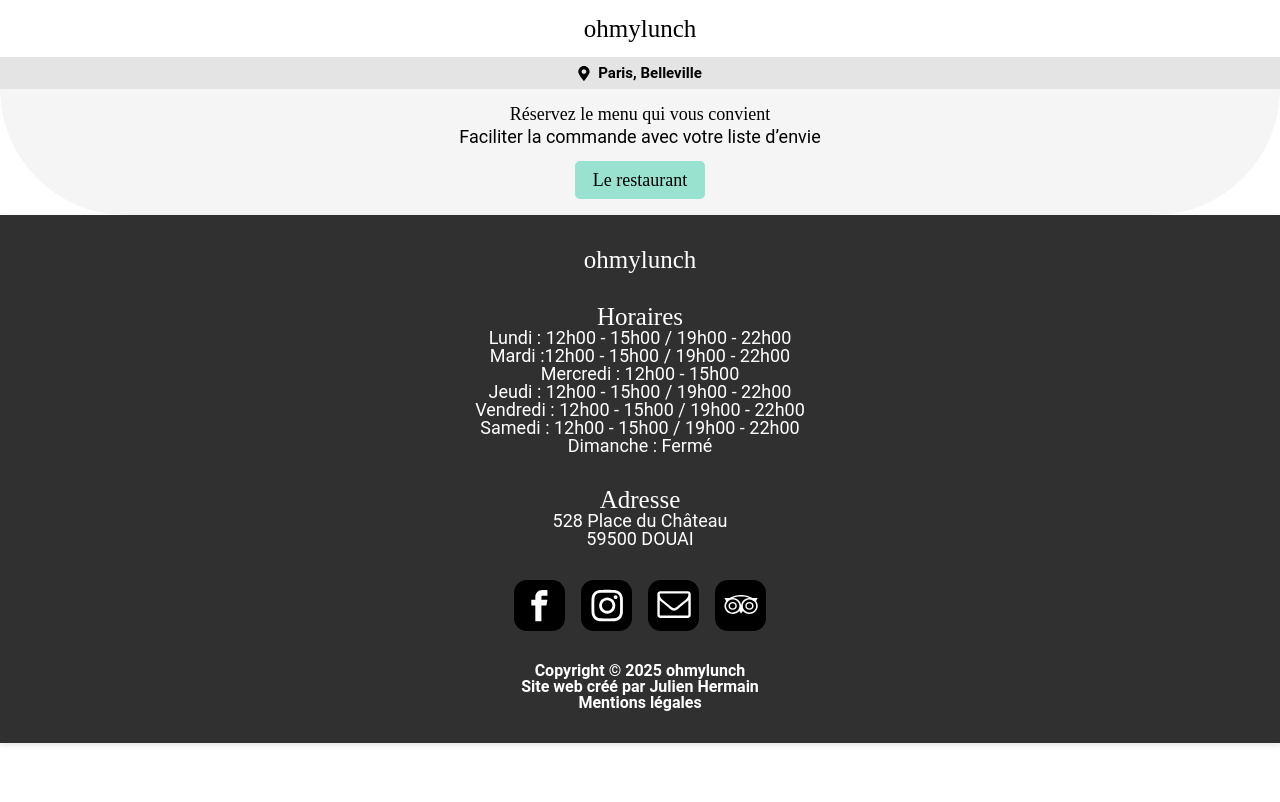
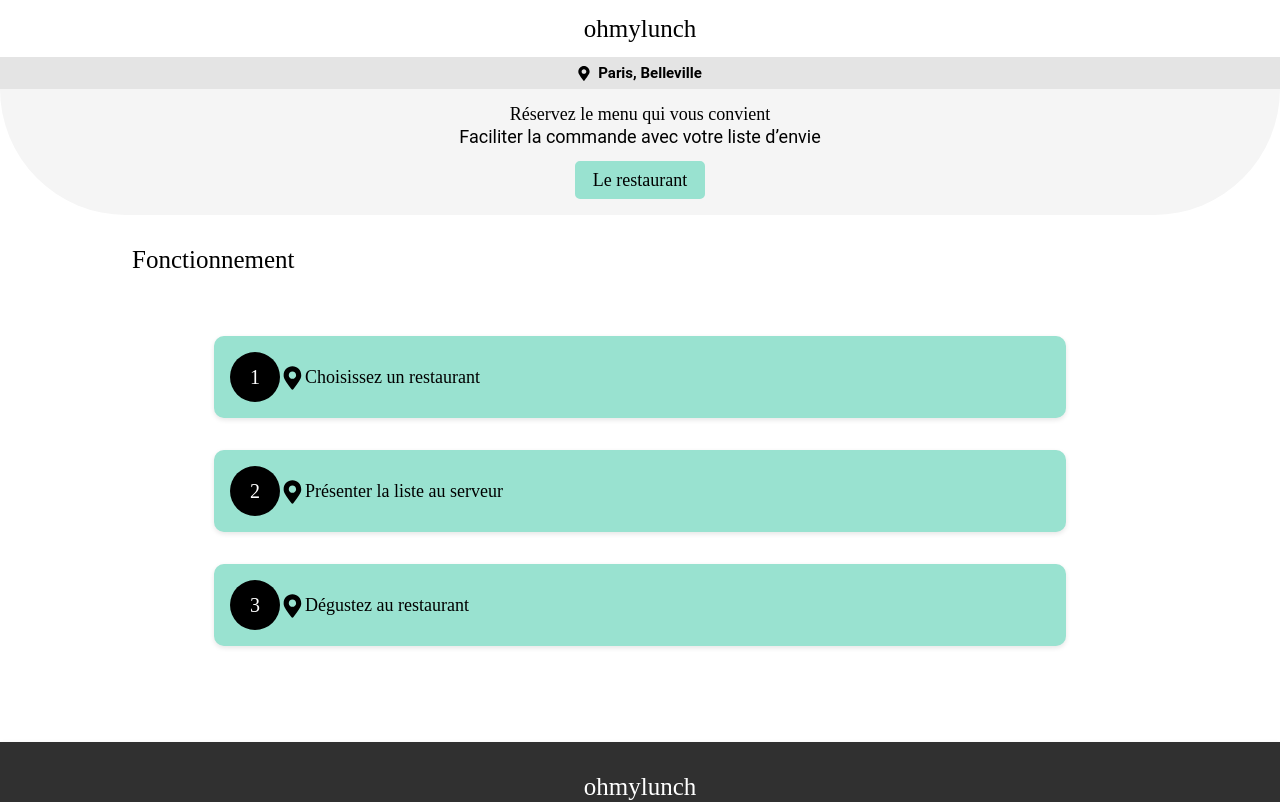
Before and after one commit to julien382/ohmylunch, a React (Vite) app: page / in a window 1280 px wide. Shown: the top 802 px of the page. Built offline with nearby package versions, Linux system fonts and the light colour scheme; a web font is replaced by a local one.

Commit message:
create Fonctionnement component

```diff
--- /dev/null
+++ b/src/components/Fonctionnement/Fonctionnement.jsx
@@ -0,0 +1,43 @@
+import './Fonctionnement.scss'
+import cityIcon from '../../assets/svg/city.svg';
+
+const Fonctionnement = () => {
+
+    return (
+        <div className='fonctionnement'>
+
+            <h2 className='fonctionnementTitle'>Fonctionnement</h2>
+
+            <div className="fonctionnementCards">
+                <div className="fonctionnementCard">
+                    <div className="fonctionnementCardNumber">
+                        <span>1</span>
+                    </div>
+                    <img src={cityIcon} alt="city" />
+                    <p>Choisissez un restaurant</p>
+                </div>
+
+                <div className="fonctionnementCard">
+                    <div className="fonctionnementCardNumber">
+                        <span>2</span>
+                    </div>
+                    <img src={cityIcon} alt="city" />
+                    <p>Présenter la liste au serveur</p>
+                </div>
+
+                <div className="fonctionnementCard">
+                    <div className="fonctionnementCardNumber">
+                        <span>3</span>
+                    </div>
+                    <img src={cityIcon} alt="city" />
+                    <p>Dégustez au restaurant</p>
+                </div>
+
+
+            </div>
+
+        </div>
+    )
+}
+
+export default Fonctionnement
--- /dev/null
+++ b/src/components/Fonctionnement/Fonctionnement.scss
@@ -0,0 +1,62 @@
+@import '../../styles/index.scss';
+
+.fonctionnement {
+    display: flex;
+    flex-direction: column;
+    padding: 2rem;
+    color: $primary-black-color;
+}
+
+.fonctionnementTitle {
+    display: flex;
+    flex-direction: column;
+    align-items: start;
+    font-size: $primary-font-size;
+    font-family: $secondary-font;
+    margin-bottom: 2rem;
+    margin-left: 100px;
+}
+
+.fonctionnementCards {
+    margin-left: 150px;
+    margin-right: 150px;
+    display: flex;
+    flex-direction: column;
+    padding: 2rem;
+    color: $primary-black-color;
+
+}
+
+.fonctionnementCard {
+    display: flex;
+    align-items: center;
+    background-color: $primary-color;
+    padding: 1rem;
+    border-radius: 10px;
+    box-shadow: 0 2px 5px rgba(0,0,0,0.1);
+    margin-bottom: 2rem;
+}
+
+.fonctionnementCardNumber {
+    display: flex;
+    justify-content: center;
+    align-items: center;
+    width: 50px;
+    height: 50px;
+    background-color: $primary-black-color;
+    color: $primary-white-color;
+    border-radius: 50%;
+    font-size: $secondary-font-size;
+    font-family: $secondary-font;
+}
+
+.fonctionnementCard img {
+    width: 25px;
+    height: 25px;
+}
+
+.fonctionnementCard p {
+    font-size: $tertiary-font-size;
+    font-family: $secondary-font;
+    text-align: center;
+}
--- a/src/pages/MainPage/MainPage.jsx
+++ b/src/pages/MainPage/MainPage.jsx
@@ -1,4 +1,5 @@
 import ContainerCity from '../../components/ContainerCity/ContainerCity'
+import Fonctionnement from '../../components/Fonctionnement/Fonctionnement'
 import NavBar from '../../components/NavBar/NavBar'
 import './MainPage.scss'
 
@@ -8,6 +9,7 @@ const MainPage = () => {
         <div>
             <ContainerCity />
             <NavBar />
+            <Fonctionnement />
         </div>
     )
 }
```
